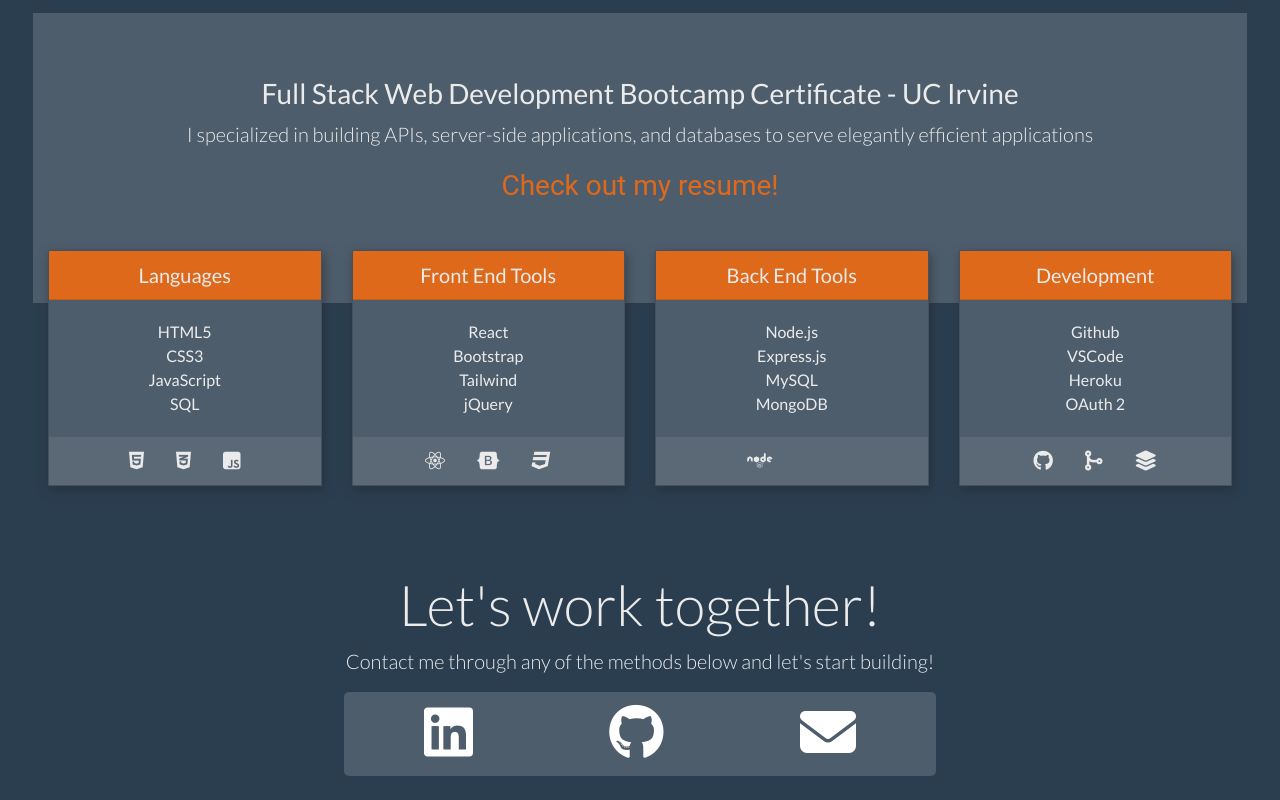
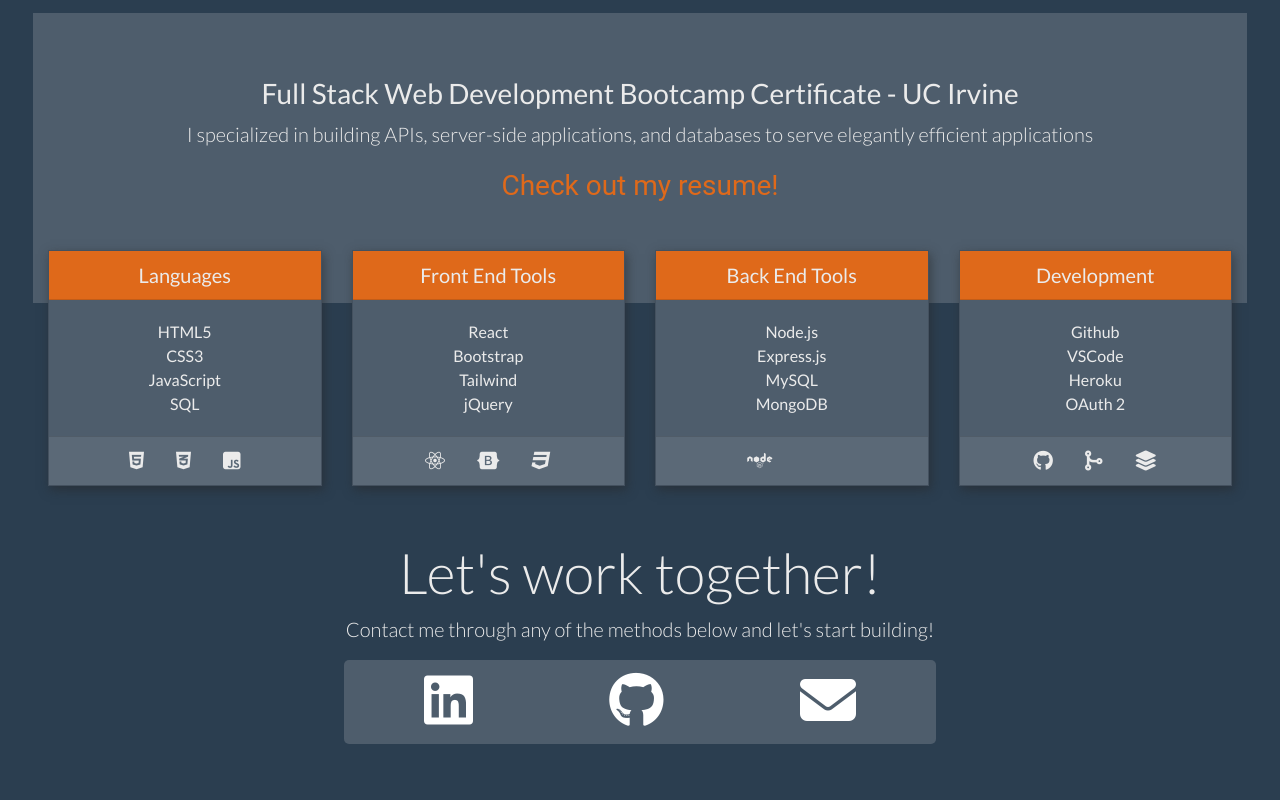
Before and after one commit to jdmarty/MyReactPortfolio, a React (Create React App) app: page / in a window 1280 px wide. Shown: the part 1038-1838 px from the top of the page. After the commit the page ends 1806 px from the top, so only its background shows below. Built offline with nearby package versions, Linux system fonts and the light colour scheme; some icons are missing.

Commit message:
added bootstrap bundle for jQuery interaction

```diff
--- a/package.json
+++ b/package.json
@@ -7,6 +7,8 @@
     "@testing-library/react": "^11.2.5",
     "@testing-library/user-event": "^12.7.0",
     "bootstrap": "^4.6.0",
+    "jquery": "^3.5.1",
+    "popper.js": "^1.16.1",
     "react": "^17.0.1",
     "react-dom": "^17.0.1",
     "react-intersection-observer": "^8.31.0",
--- a/src/App.js
+++ b/src/App.js
@@ -2,7 +2,7 @@
 import { BrowserRouter as Router, Route } from "react-router-dom";
 import Home from "./pages/Home"
 import Portfolio from "./pages/Portoflio"
-import Nav from "./components/Nav"
+import Header from "./components/Header"
 import './App.css';
 
 function App() {
@@ -19,7 +19,7 @@
   return (
     <div className="App">
       <Router>
-        <Nav page={page}/>
+        <Header page={page}/>
         <Route exact path={["/", "/home"]} component={Home} />
         <Route exact path="/portfolio" component={Portfolio} />
       </Router>
--- a/src/components/Contact/index.js
+++ b/src/components/Contact/index.js
@@ -3,13 +3,16 @@
 
 const Contact = () => {
   return (
-    <section className="row text-center pb-4 mt-n3">
+    // Contacts Section
+    <section className="row text-center pb-4 mt-n5">
       <div className="col-12">
         <h2 className="display-4">Let's work together!</h2>
         <p className="lead">
           Contact me through any of the methods below and let's start building!
         </p>
+        {/* Contact Methods Box */}
         <div className="bg-secondary d-flex justify-content-around contact-box">
+          {/* Link to linkedin profile */}
           <a
             className="text-white"
             href="https://www.linkedin.com/in/joshua-marty-22a544a2/"
@@ -18,6 +21,7 @@
           >
             <i className="fab fa-2x fa-linkedin"></i>
           </a>
+          {/* Link to github profile */}
           <a
             className="text-white"
             href="https://github.com/jdmarty/"
@@ -26,6 +30,7 @@
           >
             <i className="fab fa-2x fa-github"></i>
           </a>
+          {/* Link to email */}
           <a href="mailto: joshua.dmarty@gmail.com" className="text-white">
             <i className="fas fa-2x fa-envelope"></i>
           </a>
--- a/src/components/Description/index.js
+++ b/src/components/Description/index.js
@@ -4,6 +4,7 @@
 
 const Description = () => {
   return (
+    // Description section
     <section className="row text-center py-5">
       <div className="col-1 d-flex justify-content-center my-auto">
         <i className="fab fa-3x fa-react"></i>
--- a/src/components/ProjectsCard/index.js
+++ b/src/components/Project/index.js
@@ -1,12 +1,13 @@
 import React from "react";
 import "./style.css"
 
-const ProjectsCard = (props) => {
+const Project = (props) => {
   return (
+    // Article with unique animation delay and handler that will change the featured project
     <article className={`col-12 col-lg-3 project-card ${props.animation}`} onClick={() => props.onClick(props.project)}>
         <img className="scale-img grow" src={props.image} alt={props.project.image.alt}/>
     </article>
   );
 };
 
-export default ProjectsCard;
+export default Project;
--- a/src/components/ProjectsRow/index.js
+++ b/src/components/ProjectsRow/index.js
@@ -1,12 +1,12 @@
 import React from "react";
-import ProjectsCard from "../ProjectsCard";
+import Project from "../Project";
 
 const ProjectsRow = (props) => {
   const renderProjectCards = (projects, images) => {
     const projectNames = Object.keys(projects);
     return projectNames.map((name, index) => {
       return (
-        <ProjectsCard
+        <Project
             project={projects[name]}
             image={images[projects[name].image.src]}
             onClick={props.onClick}
--- a/src/index.js
+++ b/src/index.js
@@ -6,6 +6,8 @@
 // import "bootstrap/dist/css/bootstrap.min.css";
 // Bootstrap and Bootswatch
 import "./index.css";
+// jQuery and Popper for Bootstrap
+import "bootstrap/dist/js/bootstrap.bundle.min";
 
 ReactDOM.render(
   <React.StrictMode>
```
Also changed, not shown: src/components/Featured/index.js (+15 -0 lines), src/components/Header/index.js (renamed from src/components/Nav/index.js, +8 -2 lines), src/components/Hero/index.js (+19 -4 lines), src/components/Header/style.css (renamed from src/components/Nav/style.css), src/components/Project/style.css (renamed from src/components/ProjectsCard/style.css), 1 other file (tests, documents, lock files or other folders).
